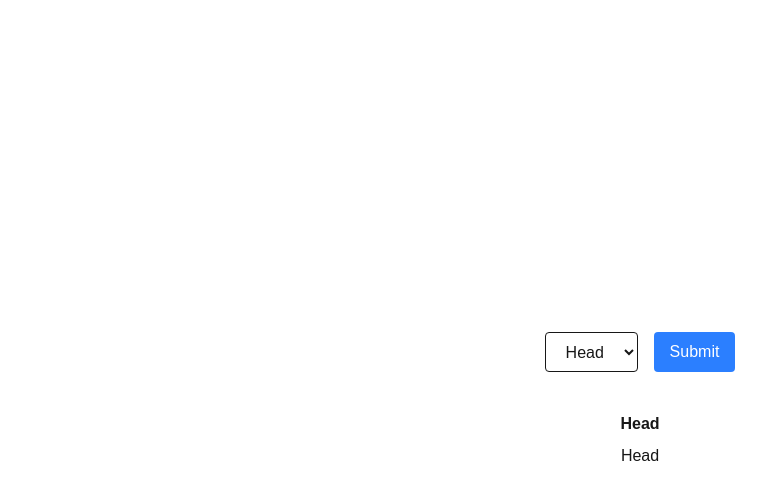
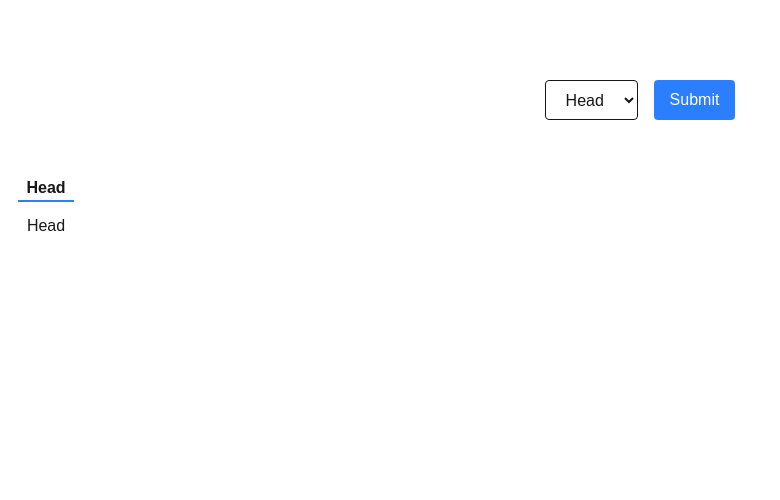
Before and after one commit to Yash0770/Choice-Flow, a Next.js app: page / in a window 1280 px wide. Both pictures are taken after a click on the button "Submit". Shown: the top 500 px of the page, without its empty margins (0-780 px from the left). Built offline with nearby package versions, Linux system fonts and the light colour scheme.

Commit message:
refactor: enhance immutability and improve styling in CoinColumns component

```diff
--- a/app/components/CoinColumn.tsx
+++ b/app/components/CoinColumn.tsx
@@ -21,7 +21,7 @@ export default function CoinColumns() {
             // Return a NEW object for the last column
             return {
               ...col,
-            values: [...col.values, selected]
+              values: [...col.values, selected],
             };
           }
           return col;
@@ -34,35 +34,42 @@ export default function CoinColumns() {
   };
 
   return (
-    <div className="flex flex-col items-center justify-center min-h-screen gap-10">
-
+    <div className="flex flex-col items-center justify-center gap-10 mt-20">
       {/* dropdown + button */}
       <div className="flex gap-4">
         <select
           value={selected}
           onChange={(e) => setSelected(e.target.value as "Head" | "Tail")}
-          className="border px-4 py-2 rounded"
+          className="border px-4 py-2 rounded dark:text-white cursor-pointer"
         >
-          <option value="Head">Head</option>
-          <option value="Tail">Tail</option>
+          <option value="Head" className="dark:text-black">
+            Head
+          </option>
+          <option value="Tail" className="dark:text-black">
+            Tail
+          </option>
         </select>
 
         <button
           onClick={handleSubmit}
-          className="bg-blue-500 text-white px-4 py-2 rounded"
+          className="bg-blue-500 hover:bg-blue-600 text-white px-4 py-2 rounded cursor-pointer"
         >
           Submit
         </button>
       </div>
 
       {/* dynamic columns */}
-      <div className="flex gap-10">
+      <div className="flex flex-wrap gap-x-10 gap-y-10 justify- w-full max-w-7xl p-4 ">
         {columns.map((col, i) => (
-          <div key={i} className="flex flex-col items-center">
-            <h2 className="font-bold mb-2">{col.type}</h2>
+          <div key={i} className="flex flex-col items-center min-w-15">
+            <h2 className="font-bold mb-2 border-b-2 border-blue-500 px-2">
+              {col.type}
+            </h2>
 
             {col.values.map((v, index) => (
-              <p key={index}>{v}</p>
+              <p key={index} className="py-1">
+                {v}
+              </p>
             ))}
           </div>
         ))}
```
Lines whose indentation alone changed are shown as unchanged.
